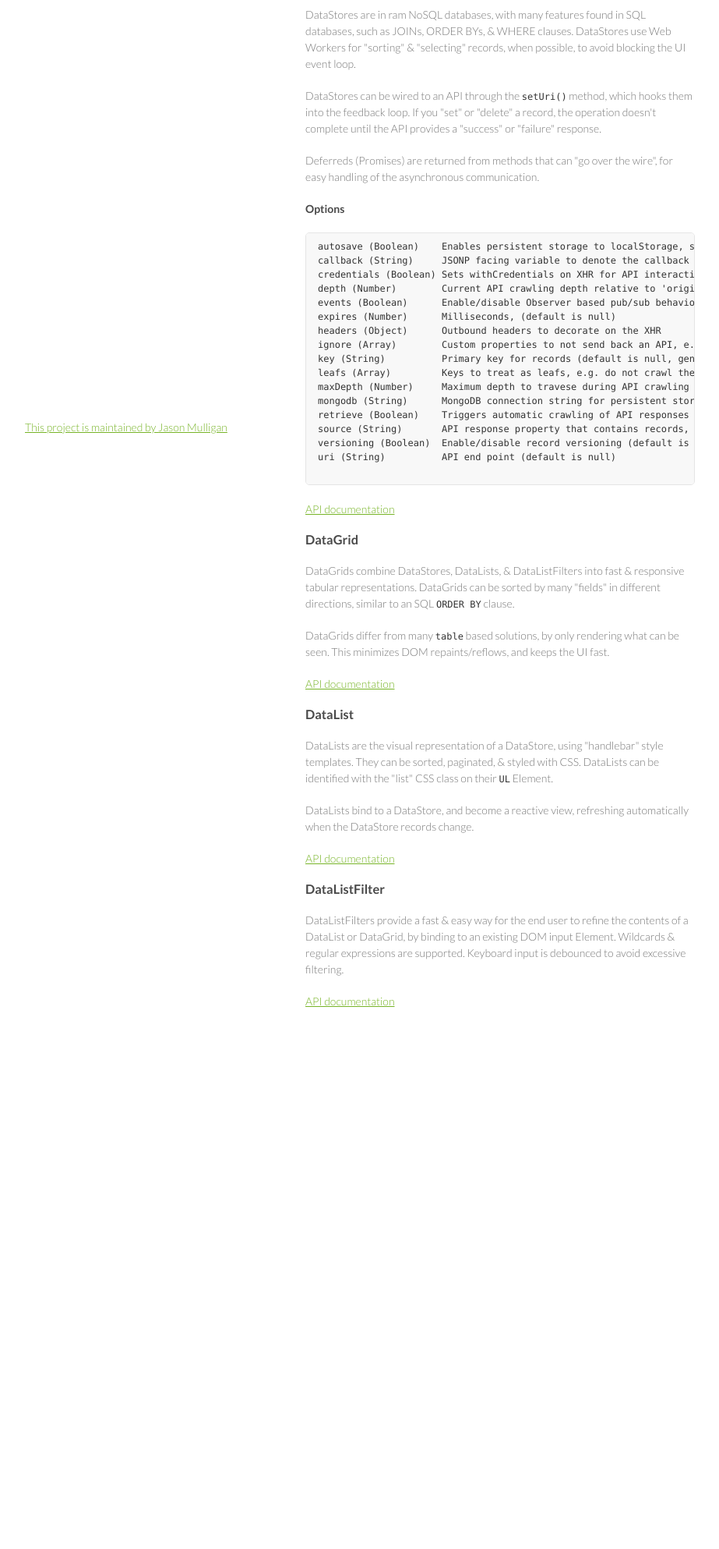
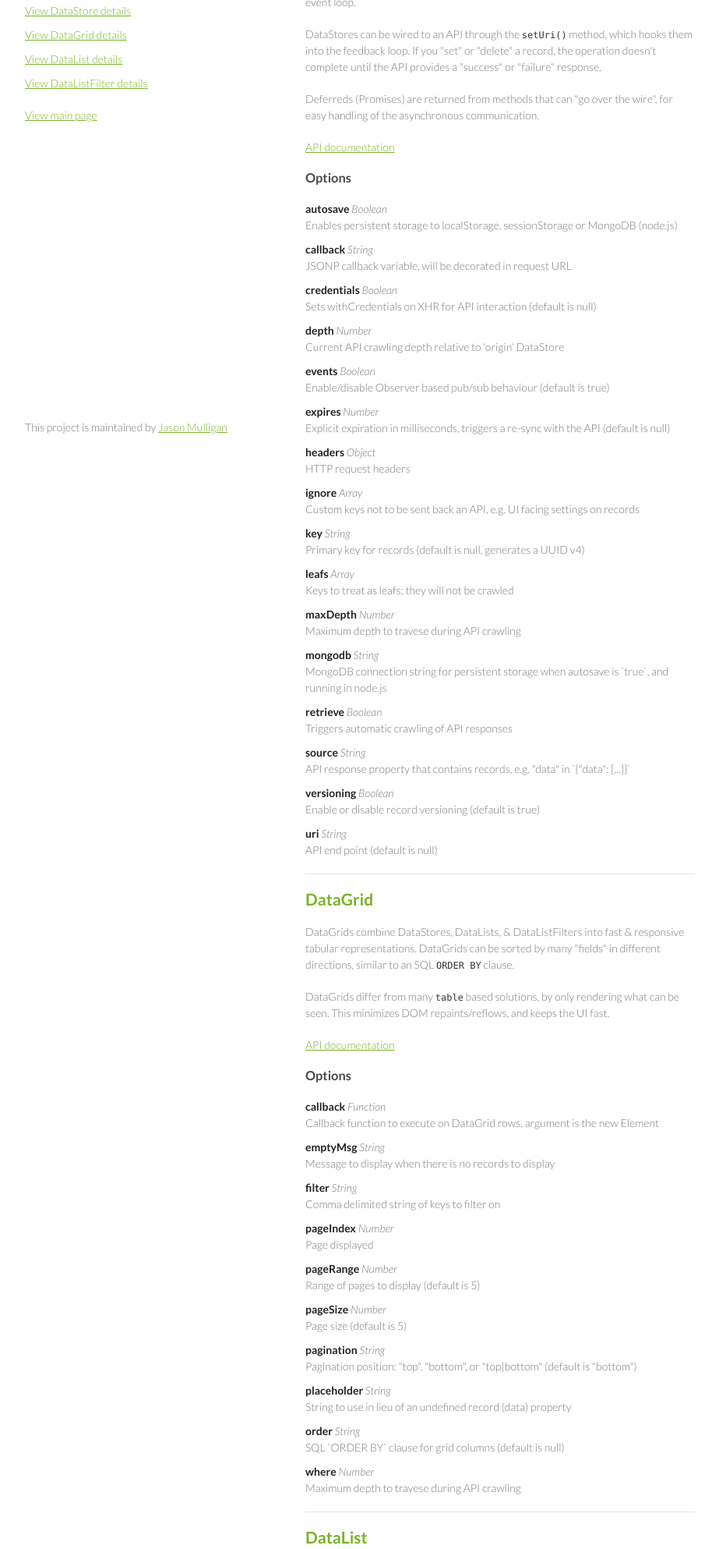
Before and after one commit to avoidwork/keigai, a plain HTML site: page objects.html in a window 1280 px wide. Shown: the part 172-2158 px from the top of the page at 78% size, without its empty margins (178-1101 px from the left). Before the commit the page ends 1536 px from the top, so only its background shows below. Drawn offline with Linux system fonts and the light colour scheme.

Commit message:
Filling in the `objects` page

```diff
--- a/objects.html
+++ b/objects.html
@@ -15,50 +15,199 @@
 		<div class="wrapper">
 			<header>
 				<h1><img src="images/logo.png" alt="logo" />keigai</h1>
-				<p class="home"><a href="./">View main page</a></p>
+				<p>keigai has a minimal interface, exposing four types of Objects.</p>
+				<ul class="blank">
+					<li><a href="#datastore" title="View DataStore details">View DataStore details</a></li>
+					<li><a href="#datagrid" title="View DataGrid details">View DataGrid details</a></li>
+					<li><a href="#datalist" title="View DataList details">View DataList details</a></li>
+					<li><a href="#datalistfilter" title="View DataListFilter details">View DataListFilter details </a></li>
+				</ul>
+				<p><a href="./" title="View main page">View main page</a></p>
 			</header>
-			<section>
-				<h2><a name="objects" class="anchor" href="#objects"><span class="octicon octicon-link"></span></a>Core Objects</h2>
-				<p>keigai has a minimal interface, exposing four types of Objects for use:</p>
-
-				<h3><a name="datastore" class="anchor" href="#datastore"><span class="octicon octicon-link"></span></a>DataStore</h3>
+			<section class="objects">
+				<h2 class="blank"><a name="datastore" class="anchor" href="#datastore"><span class="octicon octicon-link"></span></a>DataStore</h2>
 				<p>DataStores are in ram NoSQL databases, with many features found in SQL databases, such as JOINs, ORDER BYs, &amp; WHERE clauses. DataStores use Web Workers for "sorting" &amp; "selecting" records, when possible, to avoid blocking the UI event loop.</p>
 				<p>DataStores can be wired to an API through the <code>setUri()</code> method, which hooks them into the feedback loop. If you "set" or "delete" a record, the operation doesn't complete until the API provides a "success" or "failure" response.</p>
 				<p>Deferreds (Promises) are returned from methods that can "go over the wire", for easy handling of the asynchronous communication.</p>
-				<h4>Options</h4>
-				<pre>
-autosave (Boolean)    Enables persistent storage to localStorage, sessionStorage or MongoDB (on the server)
-callback (String)     JSONP facing variable to denote the callback variable in the request URL
-credentials (Boolean) Sets withCredentials on XHR for API interaction (default is null)
-depth (Number)        Current API crawling depth relative to 'origin' DataStore
-events (Boolean)      Enable/disable Observer based pub/sub behaviour (default is true)
-expires (Number)      Milliseconds, (default is null)
-headers (Object)      Outbound headers to decorate on the XHR
-ignore (Array)        Custom properties to not send back an API, e.g. UI facing settings on records
-key (String)          Primary key for records (default is null, generates a UUID v4)
-leafs (Array)         Keys to treat as leafs, e.g. do not crawl them
-maxDepth (Number)     Maximum depth to travese during API crawling
-mongodb (String)      MongoDB connection string for persistent storage when autosave is true
-retrieve (Boolean)    Triggers automatic crawling of API responses
-source (String)       API response property that contains records, e.g. "data" in {"data": [...]}
-versioning (Boolean)  Enable/disable record versioning (default is true)
-uri (String)          API end point (default is null)
-				</pre>
-				<p><a href="http://api.keigai.io/keigai.DataStore.html" title="DataStore API">API documentation</p>
+				<p><a href="http://api.keigai.io/keigai.DataStore.html" title="DataStore API">API documentation</a></p>
+				<h3>Options</h3>
+				<ul class="blank">
+					<li>
+						<strong>autosave</strong> <em>Boolean</em><br />
+						Enables persistent storage to localStorage, sessionStorage or MongoDB (node.js)
+					</li>
+					<li>
+						<strong>callback</strong> <em>String</em><br />
+						JSONP callback variable, will be decorated in request URL
+					</li>
+					<li>
+						<strong>credentials</strong> <em>Boolean</em><br />
+						Sets withCredentials on XHR for API interaction (default is null)
+					</li>
+					<li>
+						<strong>depth</strong> <em>Number</em><br />
+						Current API crawling depth relative to 'origin' DataStore
+					</li>
+					<li>
+						<strong>events</strong> <em>Boolean</em><br />
+						Enable/disable Observer based pub/sub behaviour (default is true)
+					</li>
+					<li>
+						<strong>expires</strong> <em>Number</em><br />
+						Explicit expiration in milliseconds, triggers a re-sync with the API (default is null)
+					</li>
+					<li>
+						<strong>headers</strong> <em>Object</em><br />
+						HTTP request headers
+					</li>
+					<li>
+						<strong>ignore</strong> <em>Array</em><br />
+						Custom keys not to be sent back an API, e.g. UI facing settings on records
+					</li>
+					<li>
+						<strong>key</strong> <em>String</em><br />
+						Primary key for records (default is null, generates a UUID v4)
+					</li>
+					<li>
+						<strong>leafs</strong> <em>Array</em><br />
+						Keys to treat as leafs; they will not be crawled
+					</li>
+					<li>
+						<strong>maxDepth</strong> <em>Number</em><br />
+						Maximum depth to travese during API crawling
+					</li>
+					<li>
+						<strong>mongodb</strong> <em>String</em><br />
+						MongoDB connection string for persistent storage when autosave is `true`, and running in node.js
+					</li>
+					<li>
+						<strong>retrieve</strong> <em>Boolean</em><br />
+						Triggers automatic crawling of API responses
+					</li>
+					<li>
+						<strong>source</strong> <em>String</em><br />
+						API response property that contains records, e.g. "data" in `{"data": [...]}`
+					</li>
+					<li>
+						<strong>versioning</strong> <em>Boolean</em><br />
+						Enable or disable record versioning (default is true)
+					</li>
+					<li>
+						<strong>uri</strong> <em>String</em><br />
+						API end point (default is null)
+					</li>
+				</ul>
 
-				<h3><a name="datagrid" class="anchor" href="#datagrid"><span class="octicon octicon-link"></span></a>DataGrid</h3>
+				<h2><a name="datagrid" class="anchor" href="#datagrid"><span class="octicon octicon-link"></span></a>DataGrid</h2>
 				<p>DataGrids combine DataStores, DataLists, &amp; DataListFilters into fast &amp; responsive tabular representations. DataGrids can be sorted by many "fields" in different directions, similar to an SQL <code>ORDER BY</code> clause.</p>
 				<p>DataGrids differ from many <code>table</code> based solutions, by only rendering what can be seen. This minimizes DOM repaints/reflows, and keeps the UI fast.</p>
-				<p><a href="http://api.keigai.io/keigai.DataGrid.html" title="DataGrid API">API documentation</p>
+				<p><a href="http://api.keigai.io/keigai.DataGrid.html" title="DataGrid API">API documentation</a></p>
+				<h3>Options</h3>
+				<ul class="blank">
+					<li>
+						<strong>callback</strong> <em>Function</em><br />
+						Callback function to execute on DataGrid rows, argument is the new Element
+					</li>
+					<li>
+						<strong>emptyMsg</strong> <em>String</em><br />
+						Message to display when there is no records to display
+					</li>
+					<li>
+						<strong>filter</strong> <em>String</em><br />
+						Comma delimited string of keys to filter on
+					</li>
+					<li>
+						<strong>pageIndex</strong> <em>Number</em><br />
+						Page displayed
+					</li>
+					<li>
+						<strong>pageRange</strong> <em>Number</em><br />
+						Range of pages to display (default is 5)
+					</li>
+					<li>
+						<strong>pageSize</strong> <em>Number</em><br />
+						Page size (default is 5)
+					</li>
+					<li>
+						<strong>pagination</strong> <em>String</em><br />
+						Pagination position: "top", "bottom", or "top|bottom" (default is "bottom")
+					</li>
+					<li>
+						<strong>placeholder</strong> <em>String</em><br />
+						String to use in lieu of an undefined record (data) property
+					</li>
+					<li>
+						<strong>order</strong> <em>String</em><br />
+						SQL `ORDER BY` clause for grid columns (default is null)
+					</li>
+					<li>
+						<strong>where</strong> <em>Number</em><br />
+						Maximum depth to travese during API crawling
+					</li>
+				</ul>
 
-				<h3><a name="datalist" class="anchor" href="#datalist"><span class="octicon octicon-link"></span></a>DataList</h3>
+				<h2><a name="datalist" class="anchor" href="#datalist"><span class="octicon octicon-link"></span></a>DataList</h2>
 				<p>DataLists are the visual representation of a DataStore, using "handlebar" style templates. They can be sorted, paginated, &amp; styled with CSS. DataLists can be identified with the "list" CSS class on their <code>UL</code> Element.</p>
 				<p>DataLists bind to a DataStore, and become a reactive view, refreshing automatically when the DataStore records change.</p>
-				<p><a href="http://api.keigai.io/keigai.DataList.html" title="DataList API">API documentation</p>
+				<p><a href="http://api.keigai.io/keigai.DataList.html" title="DataList API">API documentation</a></p>
+				<h3>Options</h3>
+				<ul class="blank">
+					<li>
+						<strong>callback</strong> <em>Function</em><br />
+						Callback function to execute on DataList rows, argument is the new Element
+					</li>
+					<li>
+						<strong>emptyMsg</strong> <em>String</em><br />
+						Message to display when there is no records to display
+					</li>
+					<li>
+						<strong>filter</strong> <em>String</em><br />
+						Comma delimited string of keys to filter on
+					</li>
+					<li>
+						<strong>pageIndex</strong> <em>Number</em><br />
+						Page displayed
+					</li>
+					<li>
+						<strong>pageRange</strong> <em>Number</em><br />
+						Range of pages to display (default is 5)
+					</li>
+					<li>
+						<strong>pageSize</strong> <em>Number</em><br />
+						Page size (default is 5)
+					</li>
+					<li>
+						<strong>pagination</strong> <em>String</em><br />
+						Pagination position: "top", "bottom", or "top|bottom" (default is "bottom")
+					</li>
+					<li>
+						<strong>placeholder</strong> <em>String</em><br />
+						String to use in lieu of an undefined record (data) property
+					</li>
+					<li>
+						<strong>order</strong> <em>String</em><br />
+						SQL `ORDER BY` clause for grid columns (default is null)
+					</li>
+					<li>
+						<strong>template</strong> <em>String</em><br />
+						DataList item template
+					</li>
+					<li>
+						<strong>where</strong> <em>Number</em><br />
+						Maximum depth to travese during API crawling
+					</li>
+				</ul>
 
-				<h3><a name="datalistfilter" class="anchor" href="#datalistfilter"><span class="octicon octicon-link"></span></a>DataListFilter</h3>
+				<h2><a name="datalistfilter" class="anchor" href="#datalistfilter"><span class="octicon octicon-link"></span></a>DataListFilter</h2>
 				<p>DataListFilters provide a fast &amp; easy way for the end user to refine the contents of a DataList or DataGrid, by binding to an existing DOM input Element. Wildcards &amp; regular expressions are supported. Keyboard input is debounced to avoid excessive filtering.</p>
-				<p><a href="http://api.keigai.io/keigai.DataListFilter.html" title="DataListFilter API">API documentation</p>
+				<p><a href="http://api.keigai.io/keigai.DataListFilter.html" title="DataListFilter API">API documentation</a></p>
+				<h3>Options</h3>
+				<ul class="blank">
+					<li>
+						<strong>debounce</strong> <em>Number</em><br />
+						Debounce input by N milliseconds (default is 125)
+					</li>
+				</ul>
 			</section>
 			<footer>
 				<p>This project is maintained by <a href="https://github.com/avoidwork">Jason Mulligan</a></p>
--- a/stylesheets/styles.css
+++ b/stylesheets/styles.css
@@ -111,7 +111,7 @@ header {
   position:fixed;
 }
 
-header ul {
+header ul.buttons {
   list-style:none;
   height:40px;
 
@@ -131,14 +131,14 @@ header ul {
   width:270px;
 }
 
-header li {
+header ul.buttons li {
   width:89px;
   float:left;
   border-right:1px solid #d2d2d2;
   height:40px;
 }
 
-header ul a {
+header ul.buttons a {
   line-height:1;
   font-size:11px;
   color:#999;
@@ -153,17 +153,17 @@ strong {
   font-weight:700;
 }
 
-header ul li + li {
+header ul.buttons li + li {
   width:88px;
   border-left:1px solid #fff;
 }
 
-header ul li + li + li {
+header ul.buttons li + li + li {
   border-right:none;
   width:89px;
 }
 
-header ul a strong {
+header ul.buttons a strong {
   font-size:14px;
   display:block;
   color:#222;
@@ -191,6 +191,29 @@ footer {
   float:left;
   position:fixed;
   bottom:50px;
+}
+
+ul.blank {
+  margin: 0 0 20px 0 !important;
+  padding: 0 !important;
+}
+
+ul.blank li {
+  list-style-type: none !important;
+  margin: 0 0 10px 0 !important;
+  padding: 0 !important;
+}
+
+section.objects h2 {
+  border-top: 1px solid #e5e5e5;
+  margin-top: 20px;
+  padding-top: 20px;
+}
+
+section.objects h2.blank {
+  border-top: 0px !important;
+  margin-top: 0px !important;
+  padding-top: 0px !important;
 }
 
 @media print, screen and (max-width: 960px) {
```
Also changed, not shown: index.html (+6 -7 lines).
